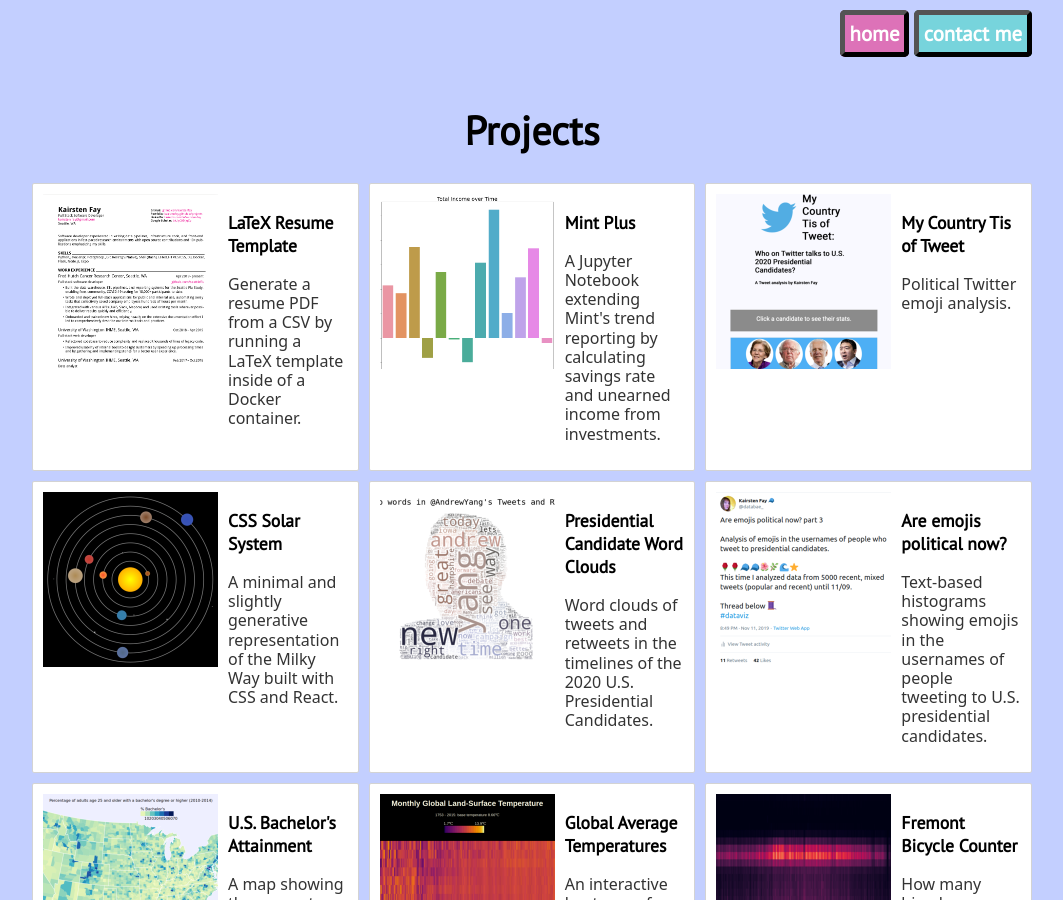
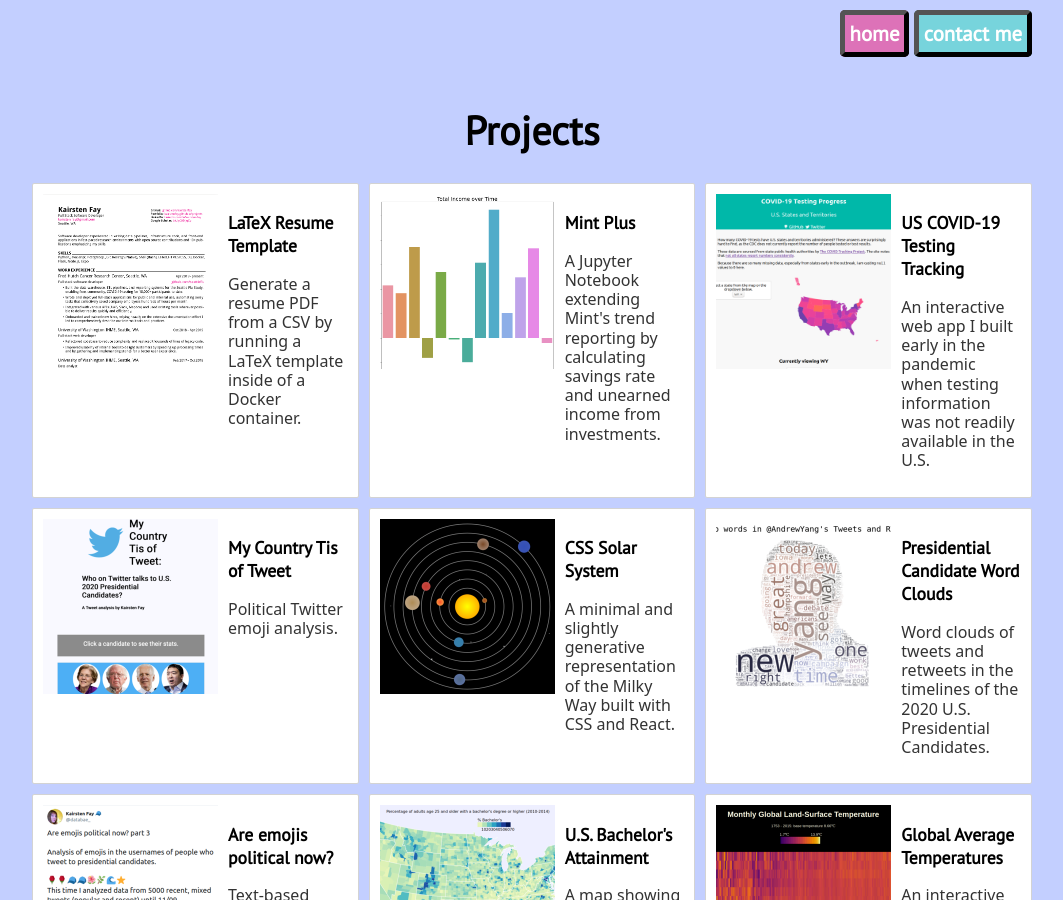
Before and after one commit to kairstenfay/kairstenfay.github.io, a Jekyll site: the page built from projects/index.html, in a window 1280 px wide and 900 px high. Shown: the whole window, without its empty margins (108-1171 px from the left). Built offline with Jekyll 4.4.1, drawn with Linux system fonts in a browser that asks for light colours.

Commit message:
projects: Add US COVID-19 tracking

```diff
--- a/projects/index.html
+++ b/projects/index.html
@@ -28,6 +28,19 @@ title: Projects by Kairsten
             <h3>Mint Plus</h3>
             <p>A Jupyter Notebook extending Mint's trend reporting by calculating
                 savings rate and unearned income from investments.
+            </p>
+        </div>
+    </div>
+    <div class="portfolio-item">
+        <a href="https://us-covid-19-tracking.netlify.app/">
+            <img class="link cell"
+                src="../images/thumbnail_us_covid19.png"
+                alt="preview"/>
+        </a>
+        <div>
+            <h3>US COVID-19 Testing Tracking</h3>
+            <p>An interactive web app I built early in the pandemic when
+                testing information was not readily available in the U.S.
             </p>
         </div>
     </div>
```
Also changed, not shown: images/thumbnail_us_covid19.png (added).
